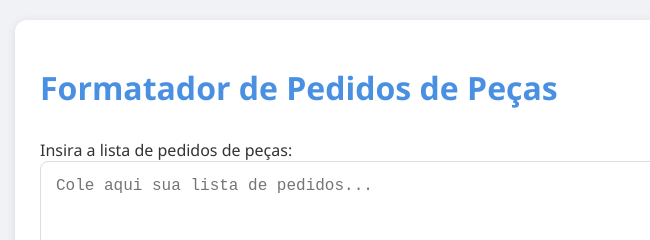
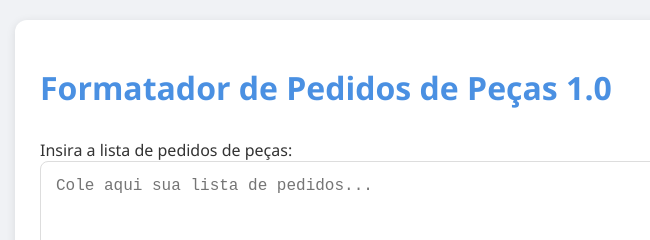
Before and after one commit to jcarloscarmo/formatadorpedidos, a plain HTML site: page index.html in a window 1280 px wide. Shown: the top 240 px of the page, 200-850 px from the left. Drawn offline with Linux system fonts and the light colour scheme.

Commit message:
titulo deifinido para 1.0

```diff
--- a/index.html
+++ b/index.html
@@ -10,7 +10,7 @@
 <body>
     <div class="container">
         <div style="display: flex; justify-content: space-between; align-items: center;">
-            <h1>Formatador de Pedidos de Peças</h1>
+            <h1>Formatador de Pedidos de Peças 1.0</h1>
             <button onclick="toggleTheme()" style="padding: 8px 16px;">
                 🌙 Tema
             </button>
```
